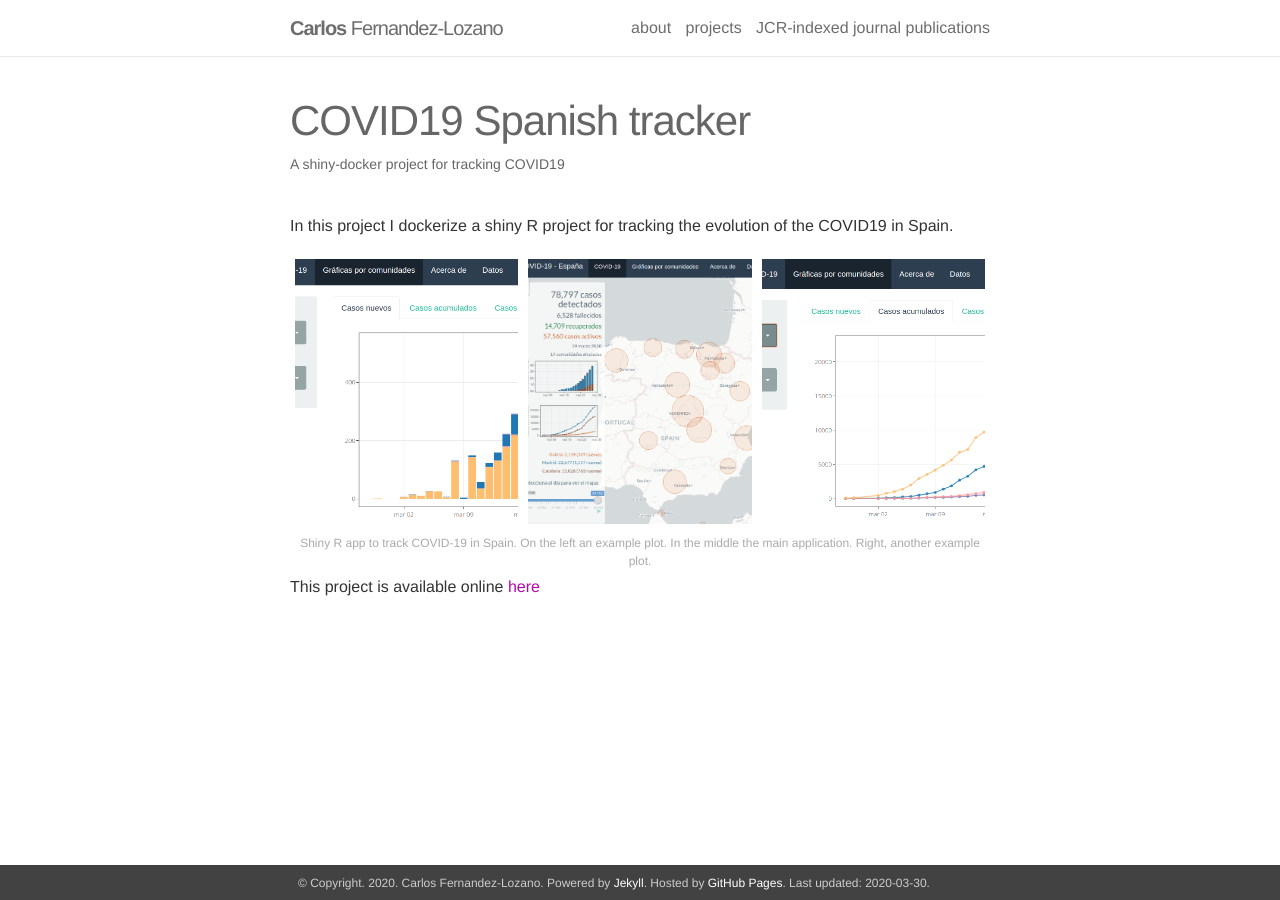
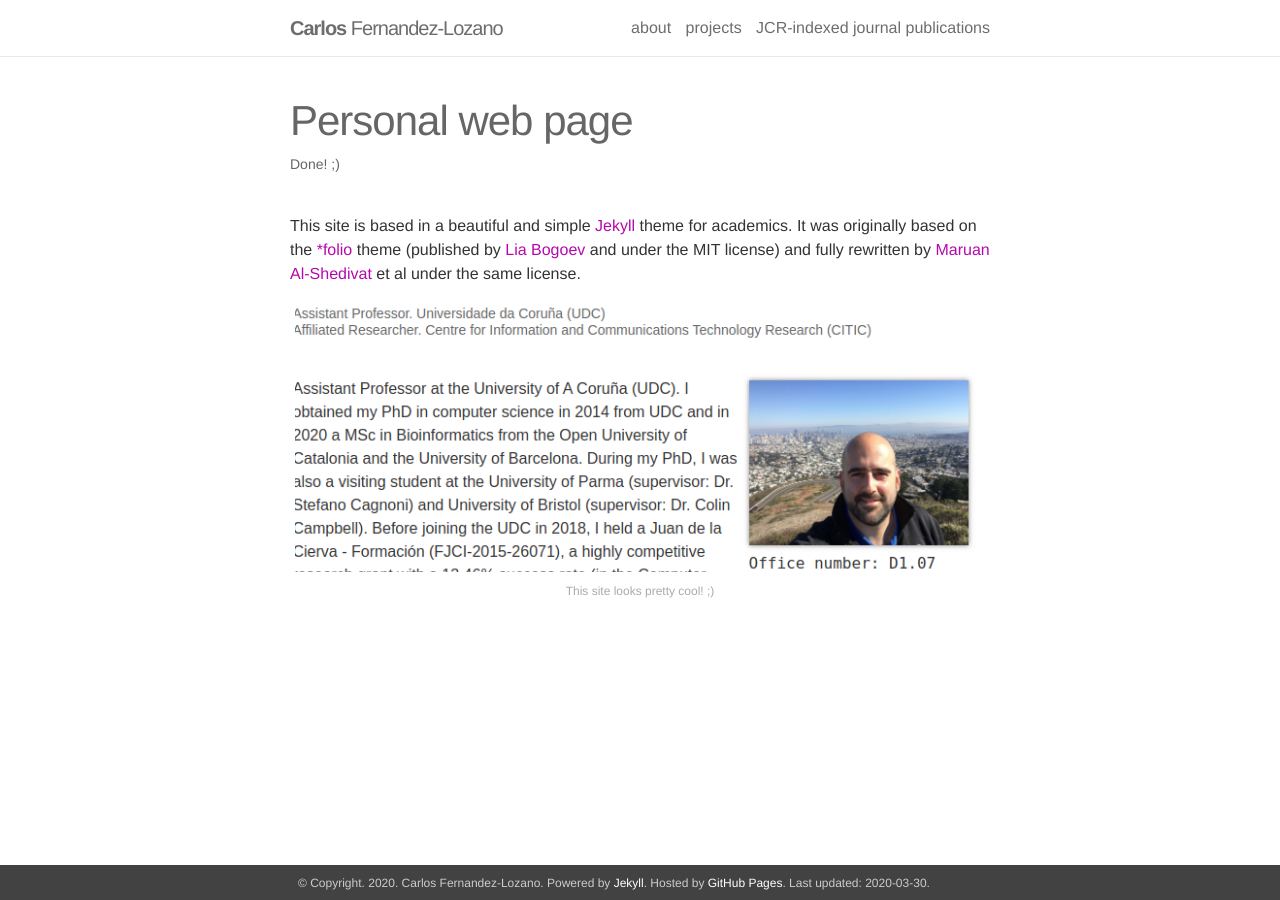
Before and after one commit to cafernandezlo/es_github_cafernandezlo, a Jekyll site: the page built from _projects/1_project.markdown, in a window 1280 px wide. Built offline with Jekyll 4.4.1, drawn with Linux system fonts in a browser that asks for light colours; nearby versions of some CDN libraries.

Commit message:
New site and RNAseq analysis projects available

```diff
--- a/_projects/1_project.markdown
+++ b/_projects/1_project.markdown
@@ -1,21 +1,16 @@
 ---
 layout: page
-title: COVID19 Spanish tracker
-description: A shiny-docker project for tracking COVID19
-img: /assets/img/covid.png
+title: Personal web page
+description: Done! ;)
+img: /assets/img/web.png
 ---
 
-In this project I dockerize a shiny R project for tracking the evolution of the COVID19 in Spain.
+This site is based in a beautiful and simple <a href="https://jekyllrb.com/" target="_blank">Jekyll</a> theme for academics. It was originally based on the <a href="https://github.com/bogoli/-folio/" target="_blank">*folio</a> theme (published by <a href="https://liabogoev.com/" target="_blank">Lia Bogoev</a> and under the MIT license) and fully rewritten by <a href="https://www.cs.cmu.edu/~mshediva/" target="_blank">Maruan Al-Shedivat</a> et al under the same license.
 
 <div class="img_row">
-    <img class="col one left" src="{{ site.baseurl }}/assets/img/covid1.png" alt="" title="example plot"/>
-    <img class="col one left" src="{{ site.baseurl }}/assets/img/covid.png" alt="" title="principal app"/>
-    <img class="col one left" src="{{ site.baseurl }}/assets/img/covid2.png" alt="" title="example plot"/>
+    <img class="col three left" src="{{ site.baseurl }}/assets/img/web.png" alt="" title="personal web page"/>
 </div>
 <div class="col three caption">
-    Shiny R app to track COVID-19 in Spain. On the left an example plot. In the middle the main application. Right, another example plot.
+    This site looks pretty cool! ;)
 </div>
-
-This project is available online <a href="https://covid19.citic.udc.es" target="blank">here</a>
-
 <br/><br/>
```
Also changed, not shown: _news/announcement_2.md (+1 -1 lines), _projects/2_project.markdown (added, +21 -0 lines), _projects/3_project.markdown (added, +21 -0 lines), assets/img/chapter.png (added), assets/img/chapter1.png (added), assets/img/web.png (added).
